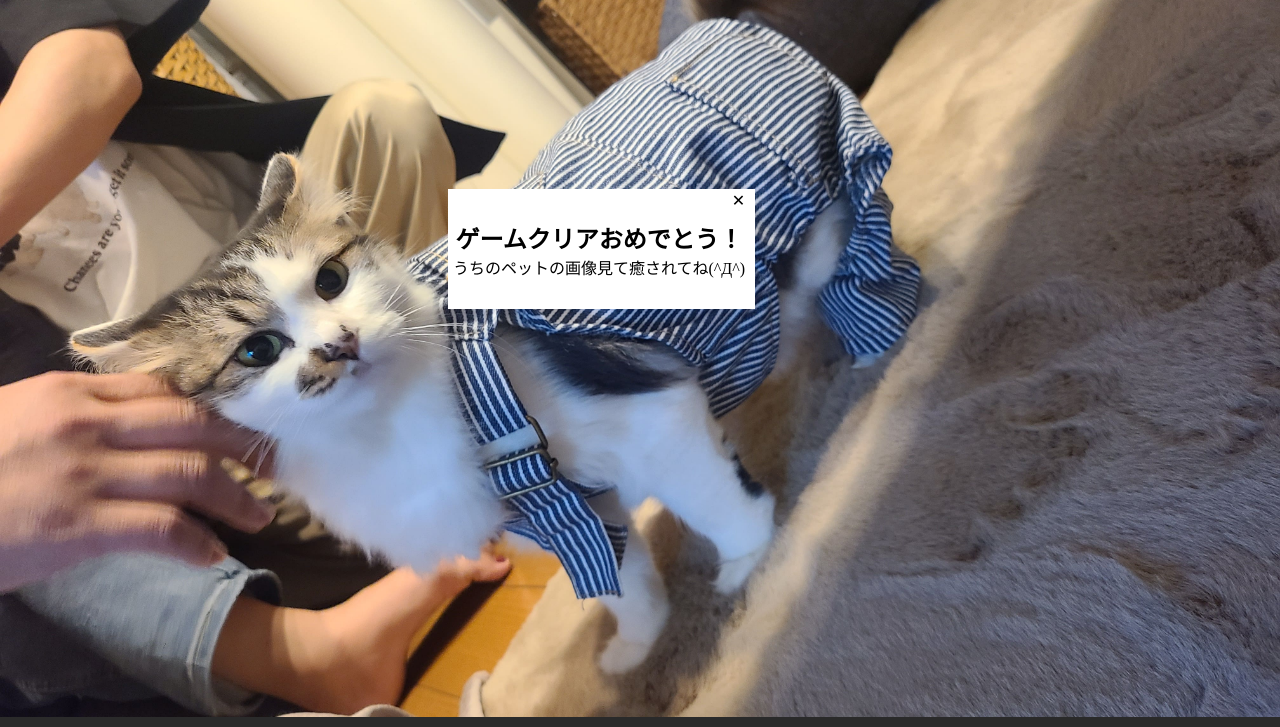
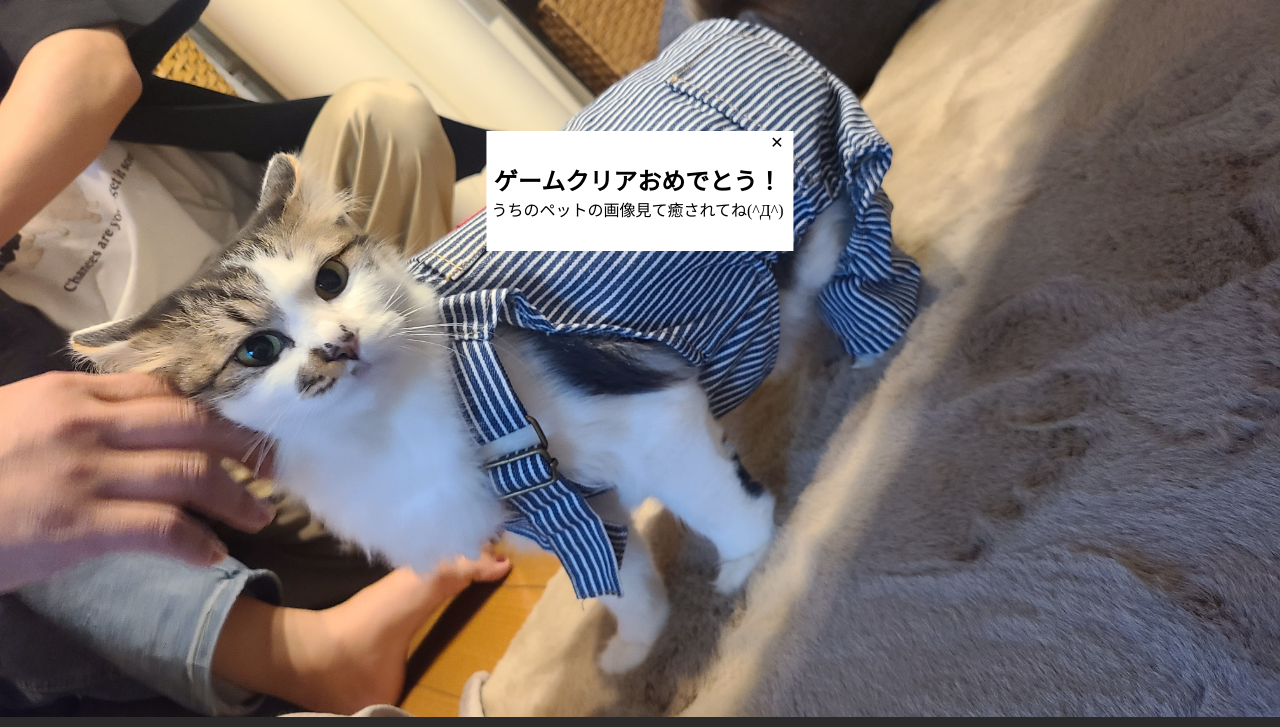
Before and after one commit to ForestIsland9014/nullpo_ga, a plain HTML site: page link_game/hoge.html in a window 1280 px wide. Shown: the part 73-800 px from the top of the page. Drawn offline with nearby package versions, Linux system fonts and the light colour scheme.

Commit message:
Add files via upload

```diff
--- a/link_game/hoge.html
+++ b/link_game/hoge.html
@@ -30,7 +30,9 @@
             margin: 10px auto 0px auto;
         }
         div#pop {
-            margin: 15% 35% 0px 35%;
+            top: 300px;
+            left: 50%;
+            transform: translateY(-80%) translateX(-50%);
             background-color: #fff;
             color: #000;
             padding: 2px 10px 0px 5px;
```
